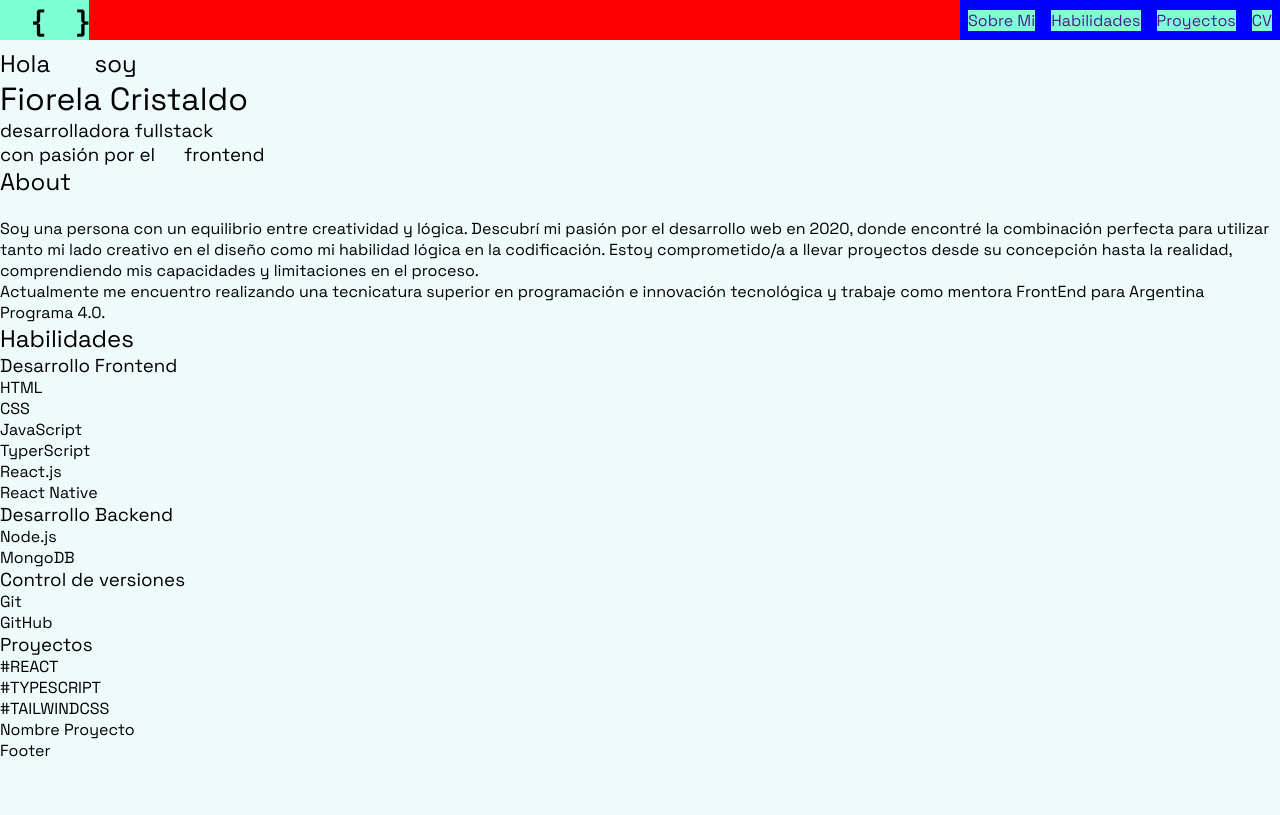
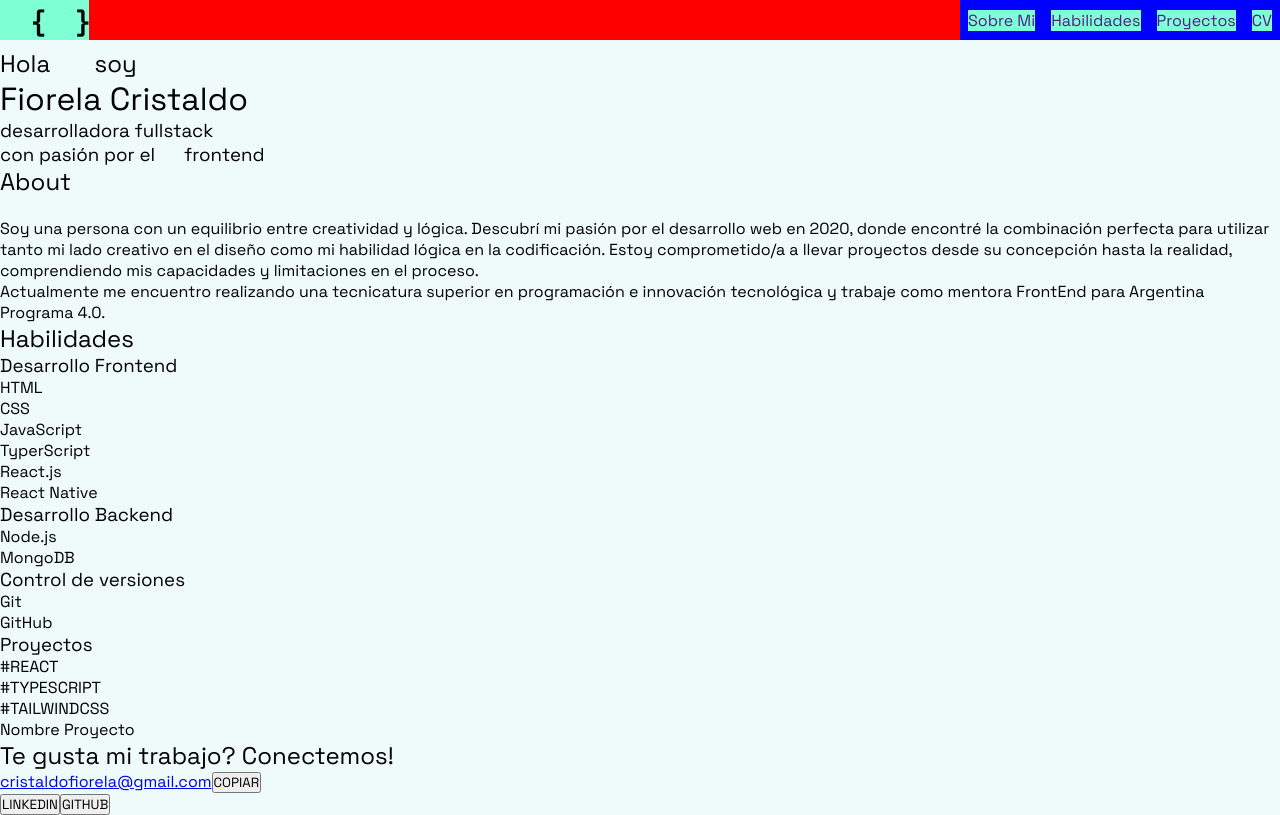
Before and after one commit to Cristaldo-Fiorela/portfolio2024, a React (Vite) app: page / in a window 1280 px wide. Built offline with nearby package versions, Linux system fonts and the light colour scheme; some icons are missing; a web font is replaced by a local one.

Commit message:
diseño inicial de footer

```diff
--- a/src/components/Footer.jsx
+++ b/src/components/Footer.jsx
@@ -1,6 +1,19 @@
 const Footer = () => {
   return (
-    <div>Footer</div>
+    <>
+      <section>
+        <h2>Te gusta mi trabajo? Conectemos!</h2>
+        <div>
+          <a href="mailto:cristaldofiorela@gmail.com">cristaldofiorela@gmail.com</a>
+          <button>COPIAR</button>
+        </div>
+      </section>
+
+      <div>
+        <button>LINKEDIN</button>
+        <button>GITHUB</button>
+      </div>
+    </>
   )
 }
 
```
